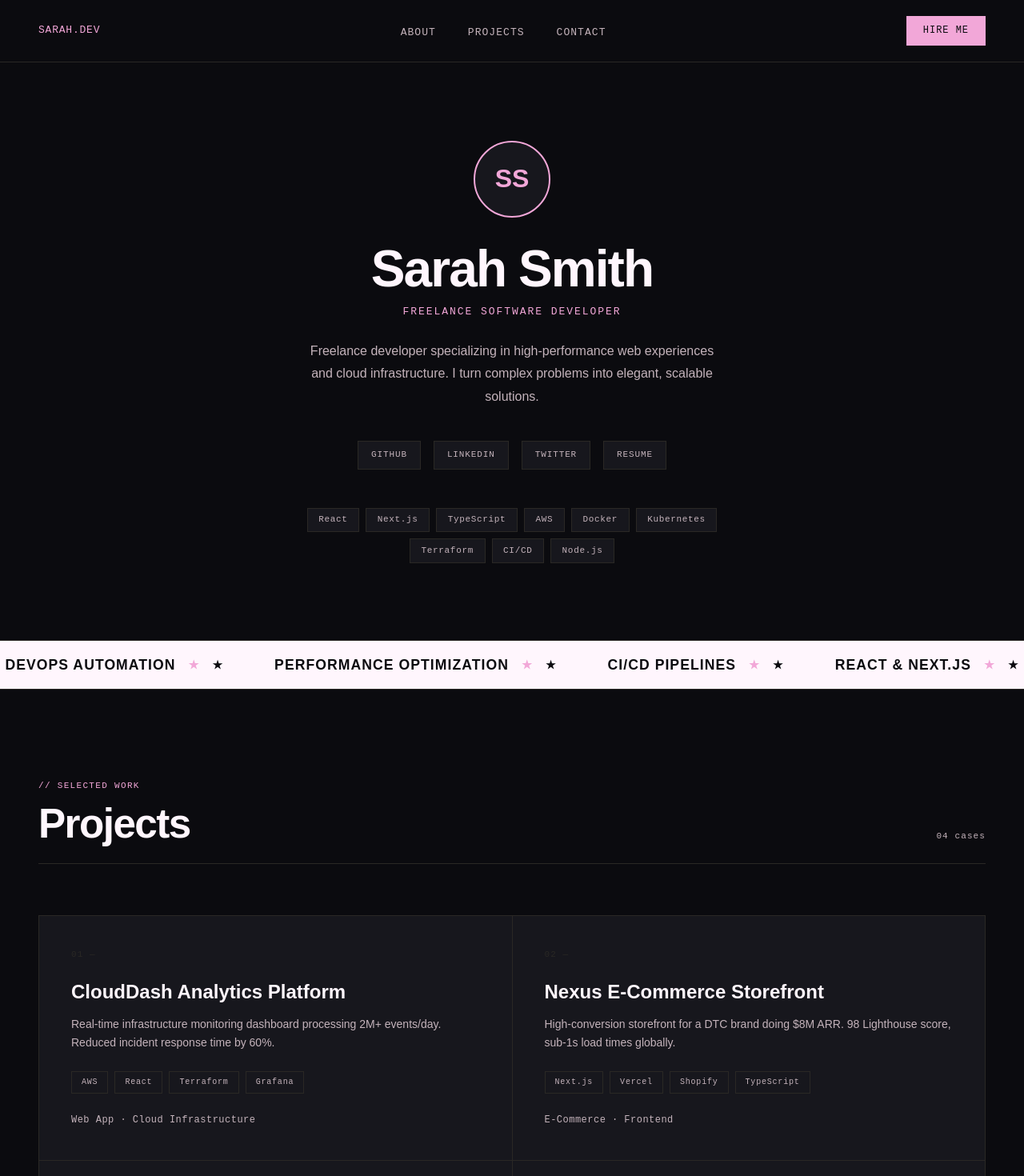
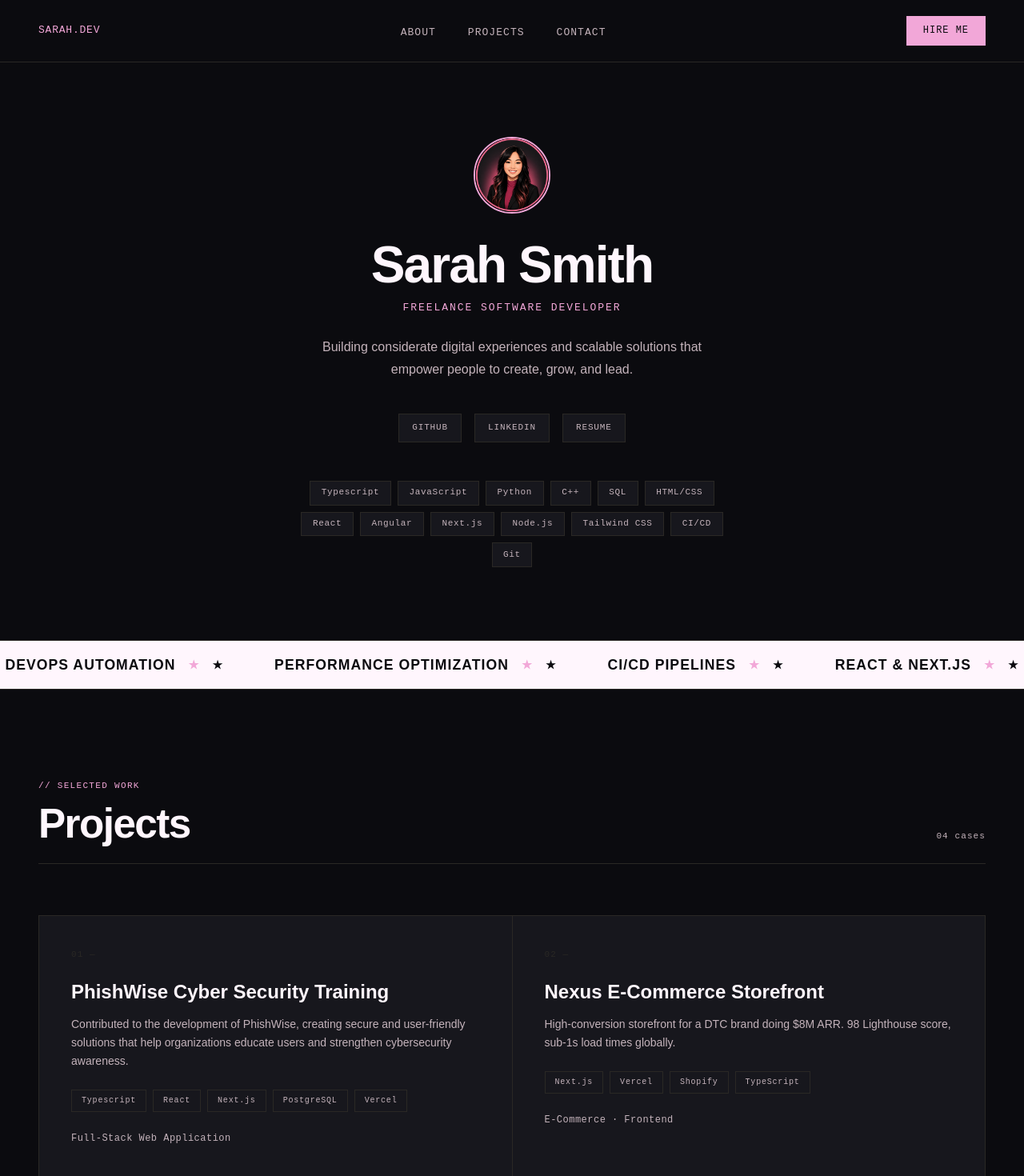
Before and after one commit to ssmith-io/portfolioWeb, a React (Vite) app in the folder portfolio/: page / in a window 1280 px wide. Shown: the top 1470 px of the page at 80% size. Built offline with nearby package versions, Linux system fonts and the light colour scheme.

Commit message:
Updating Personal Data and Avatar

```diff
--- a/portfolio/src/components/About.jsx
+++ b/portfolio/src/components/About.jsx
@@ -1,5 +1,5 @@
 import SectionHeader from './SectionHeader'
-import { siteConfig} from '../data/content'
+import { personalData} from '../data/content'
 
 export default function About() {
   return (
@@ -18,10 +18,10 @@ export default function About() {
         {/* Bio */}
         <div className="flex flex-col gap-6">
           {[
-            <>I'm <strong style={{ color: 'var(--ink)', fontWeight: 500 }}>{siteConfig.name}</strong>, a freelance software developer {siteConfig.location}. I specialize in building the parts that users see — and the infrastructure that keeps it all running.</>,
+            <>I'm <strong style={{ color: 'var(--ink)', fontWeight: 500 }}>{personalData.name}</strong>, a freelance software developer. I specialize in building the parts that users see — and the infrastructure that keeps it all running.</>,
             <>After 6 years working inside product teams at startups and scale-ups, I went independent to work with a wider range of companies on the problems I find most interesting: fast frontends, resilient cloud systems, and the bridge between design and engineering.</>,
             <>I care about <strong style={{ color: 'var(--ink)', fontWeight: 500 }}>outcomes, not just outputs</strong>. That means understanding your business context, communicating clearly throughout, and delivering code that your team can own after I'm gone.</>,
-            <>{siteConfig.availability}. If your timeline is tight, reach out early.</>,
+            <>{personalData.availability}. If your timeline is tight, reach out early.</>,
           ].map((para, i) => (
             <p key={i} style={{ fontSize: 17, lineHeight: 1.8, color: 'var(--mid)' }}>
               {para}
--- a/portfolio/src/components/Contact.jsx
+++ b/portfolio/src/components/Contact.jsx
@@ -1,4 +1,4 @@
-import { siteConfig } from '../data/content'
+import { personalData } from '../data/content'
 
 export default function Contact() {
   return (
@@ -37,11 +37,11 @@ export default function Contact() {
         className="mb-12"
         style={{ fontSize: 18, color: 'rgba(255,255,255,0.7)' }}
       >
-        {siteConfig.availability}. Let's build something great.
+        {personalData.availability}. Let's build something great.
       </p>
 
       <a
-        href={`mailto:${siteConfig.email}`}
+        href={`mailto:${personalData.email}`}
         style={{
           fontFamily: "'DM Mono', monospace",
           fontSize: 13,
--- a/portfolio/src/components/Footer.jsx
+++ b/portfolio/src/components/Footer.jsx
@@ -1,7 +1,7 @@
-import { siteConfig } from '../data/content'
+import { personalData } from '../data/content'
 
 export default function Footer() {
-  const { logo, socials } = siteConfig
+  const { logo, socials } = personalData
   const year = new Date().getFullYear()
 
   return (
@@ -16,7 +16,7 @@ export default function Footer() {
       </span>
 
       <span style={{ fontSize: 13, color: 'var(--mid)' }}>
-        © {year} {siteConfig.name}
+        © {year} {personalData.name}
       </span>
 
       <div className="flex gap-8">
--- a/portfolio/src/components/Hero.jsx
+++ b/portfolio/src/components/Hero.jsx
@@ -1,4 +1,4 @@
-import { siteConfig, skills } from '../data/content'
+import { personalData, skills } from '../data/content'
 
 export default function Hero() {
   return (
@@ -7,21 +7,17 @@ export default function Hero() {
       style={{ paddingTop: 80, background: 'var(--paper)' }}
     >
       {/* Avatar */}
-      <div
-        className="animate-fade-up-1 flex items-center justify-center mb-8 rounded-full"
-        style={{
-          width: 96,
-          height: 96,
-          background: 'var(--card)',
-          border: '2px solid var(--accent)',
-          fontFamily: "'Syne', sans-serif",
-          fontSize: '2rem',
-          fontWeight: 800,
-          color: 'var(--accent)',
-        }}
-      >
-        {siteConfig.name.split(' ').map(n => n[0]).join('')}
-      </div>
+      <img
+      src="/Avatar Headshot.png"
+      alt={personalData.name}
+      className="animate-fade-up-1 rounded-full mb-8"
+      style={{
+        width: 96,
+        height: 96,
+        border: '2px solid var(--accent)',
+        objectFit: 'cover',
+      }}
+      />
 
       {/* Name */}
       <h1
@@ -35,7 +31,7 @@ export default function Hero() {
           color: 'var(--ink)',
         }}
       >
-        {siteConfig.name}
+        {personalData.name}
       </h1>
 
       {/* Title */}
@@ -48,7 +44,7 @@ export default function Hero() {
           color: 'var(--accent)',
         }}
       >
-        {siteConfig.title}
+        {personalData.title}
       </p>
 
       {/* Bio */}
@@ -61,15 +57,17 @@ export default function Hero() {
           color: 'var(--mid)',
         }}
       >
-        {siteConfig.description}
+        {personalData.description}
       </p>
 
       {/* Social links */}
       <div className="animate-fade-up-4 flex gap-4 mb-12">
-        {Object.entries(siteConfig.socials).map(([label, href]) => (
+        {Object.entries(personalData.socials).map(([label, href]) => (
           <a
             key={label}
             href={href}
+            target="_blank"
+            rel="nonreferrer"
             style={{
               fontFamily: "'DM Mono', monospace",
               fontSize: 11,
--- a/portfolio/src/components/Navbar.jsx
+++ b/portfolio/src/components/Navbar.jsx
@@ -1,4 +1,4 @@
-import { siteConfig } from '../data/content'
+import { personalData } from '../data/content'
 
 export default function Navbar() {
   return (
@@ -11,7 +11,7 @@ export default function Navbar() {
         style={{ fontFamily: "'DM Mono', monospace", color: 'var(--accent)', fontSize: 13, letterSpacing: '0.06em' }}
         className="font-medium no-underline"
       >
-        {siteConfig.logo}
+        {personalData.logo}
       </a>
 
       <ul className="flex gap-10 list-none m-0 p-0">
--- a/portfolio/src/data/content.js
+++ b/portfolio/src/data/content.js
@@ -1,18 +1,16 @@
-export const siteConfig = {
+export const personalData = {
   name: 'Sarah Smith',
   logo: 'SARAH.DEV',
-  email: 'sarah@example.com',
+  email: 'ssmith.io.v0@gmail.com',
   title: 'Freelance Software Developer',
-  tagline: 'Build. Deploy. Scale.',
+  tagline: 'Code. Create. Conquer.',
   description:
-    'Freelance developer specializing in high-performance web experiences and cloud infrastructure. I turn complex problems into elegant, scalable solutions.',
-  availability: 'Available for new projects — Q3 2025',
-  location: 'Based wherever the work takes me',
+    'Building considerate digital experiences and scalable solutions that empower people to create, grow, and lead.',
+  availability: 'Available for new projects',
   socials: {
-    github: '#',
-    linkedin: '#',
-    twitter: '#',
-    resume: '#',
+    github: 'https://github.com/ssmith-io',
+    linkedin: 'https://www.linkedin.com/in/s1smith/',
+    resume: '/Smith, Sarah - Resume 2026.pdf',
   },
 }
 
@@ -23,19 +21,20 @@ export const stats = [
 ]
 
 export const skills = [
-  'React', 'Next.js', 'TypeScript', 'AWS',
-  'Docker', 'Kubernetes', 'Terraform', 'CI/CD', 'Node.js',
+  'Typescript', 'JavaScript', 'Python', 'C++', 'SQL', 'HTML/CSS',
+  'React', 'Angular', 'Next.js', 'Node.js', 'Tailwind CSS',
+  'CI/CD', 'Git',
 ]
 
 export const projects = [
   {
     num: '01',
-    title: 'CloudDash Analytics Platform',
+    title: 'PhishWise Cyber Security Training',
     description:
-      'Real-time infrastructure monitoring dashboard processing 2M+ events/day. Reduced incident response time by 60%.',
-    tags: ['AWS', 'React', 'Terraform', 'Grafana'],
-    type: 'Web App · Cloud Infrastructure',
-    link: '#',
+      'Contributed to the development of PhishWise, creating secure and user-friendly solutions that help organizations educate users and strengthen cybersecurity awareness.',
+    tags: ['Typescript', 'React', 'Next.js', 'PostgreSQL', 'Vercel'],
+    type: 'Full-Stack Web Application',
+    link: 'https://www.phishwise.org/',
   },
   {
     num: '02',
```
Also changed, not shown: portfolio/public/Avatar Headshot.png (added), 1 other file (tests, documents, lock files or other folders).
